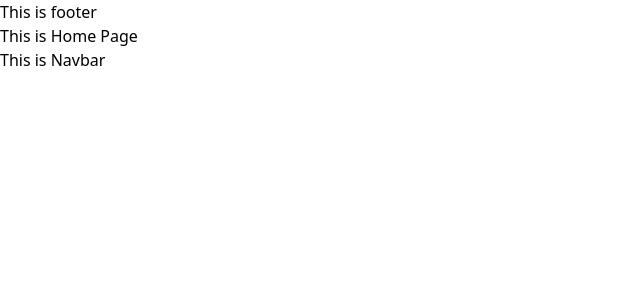
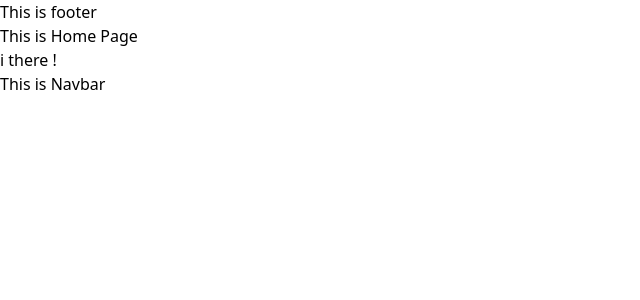
Before and after one commit to fahim-farhad1/sipi-website2, a React (Vite) app: page / in a window 1280 px wide. Shown: the top 300 px of the page, without its empty margins (0-640 px from the left). Built offline with nearby package versions, Linux system fonts and the light colour scheme.

Commit message:
testing git branches

```diff
--- a/src/Pages/Home/Home.jsx
+++ b/src/Pages/Home/Home.jsx
@@ -3,6 +3,7 @@ const Home = () => {
   return (
     <div>
       <p>This is Home Page</p>
+      <p>i there !</p>
     </div>
   )
 }
```
